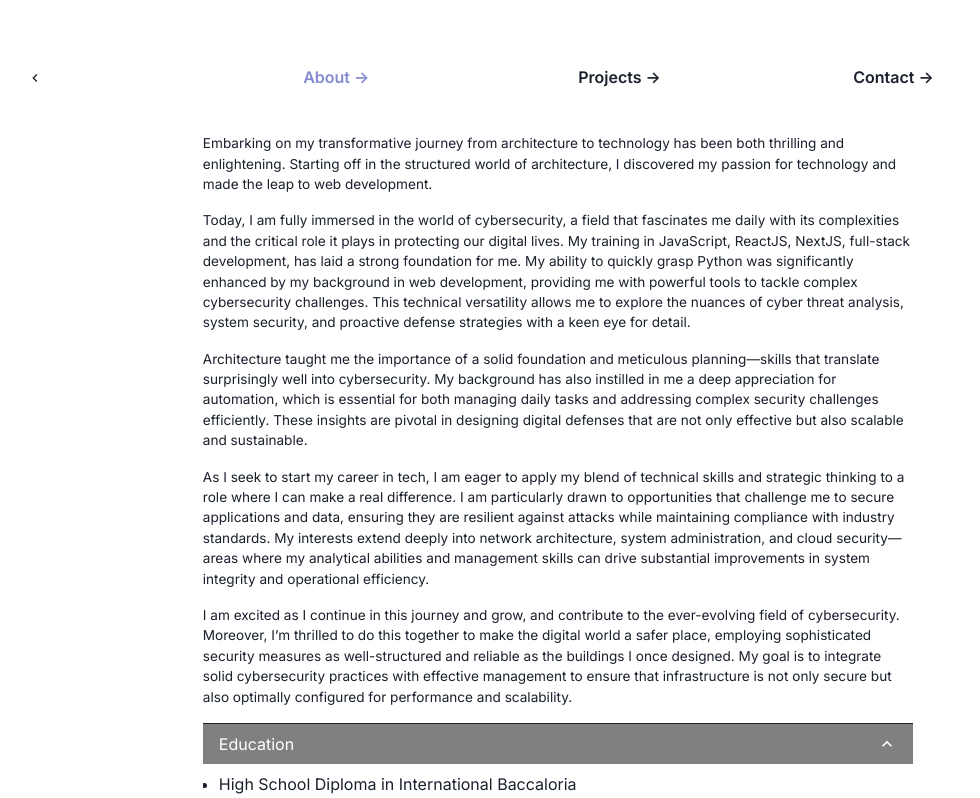
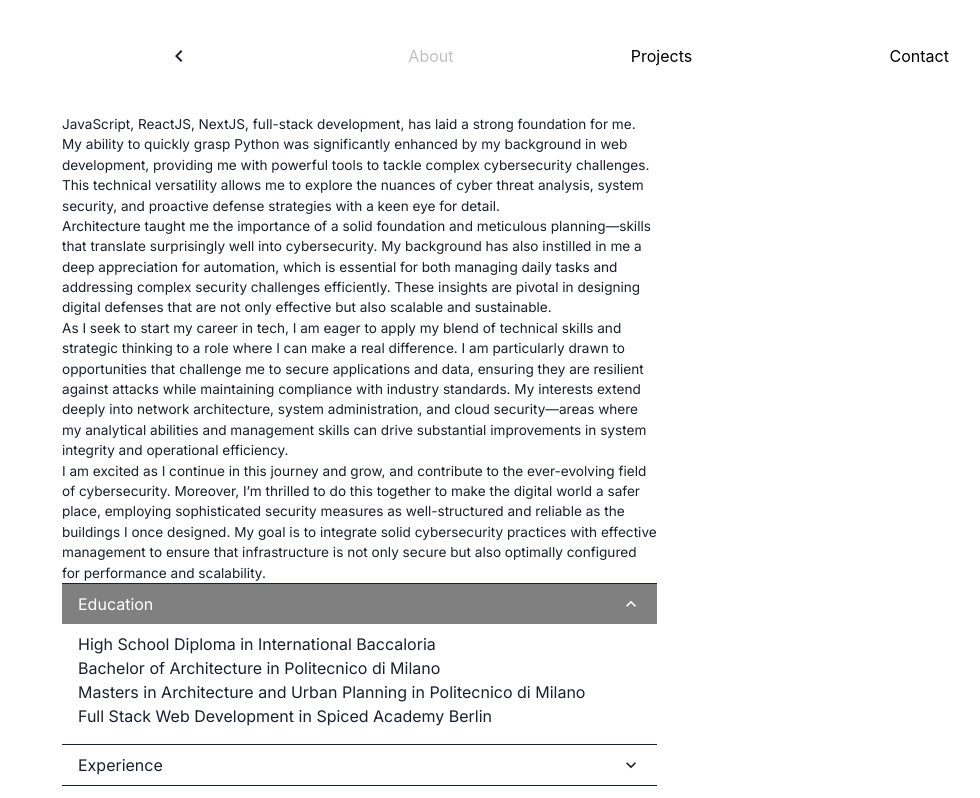
Before and after one commit to cincu/web-pcs, a Next.js app: page /about in a window 1280 px wide. Shown: the top 798 px of the page, without its empty margins (82-1062 px from the left). Built offline with nearby package versions, Linux system fonts and the light colour scheme.

Commit message:
css cleaning, chakra ui styling adaptin g. Navigation bar component, home page center tag and app component improved

```diff
--- a/package.json
+++ b/package.json
@@ -13,7 +13,7 @@
     "@chakra-ui/react": "^2.8.2",
     "@emotion/react": "^11.11.4",
     "@emotion/styled": "^11.11.5",
-    "framer-motion": "^11.1.7",
+    "framer-motion": "^11.2.12",
     "next": "14.2.3",
     "react": "^18",
     "react-dom": "^18",
--- a/public/Components/Navbar.js
+++ b/public/Components/Navbar.js
@@ -1,43 +1,137 @@
-import styles from "@/styles/Home.module.css";
+// components/Navbar.js
+import { useState } from "react";
+import {
+  Flex,
+  Link as ChakraLink,
+  IconButton,
+  useBreakpointValue,
+} from "@chakra-ui/react";
 import { useRouter } from "next/router";
-import Link from "next/link";
 import { ChevronLeftIcon } from "@chakra-ui/icons";
+import { motion } from "framer-motion";
+const MotionLink = motion(ChakraLink);
+
 export default function Navbar() {
   const router = useRouter();
+  const [activeLink, setActiveLink] = useState(router.pathname);
+
   function isActive(path) {
-    return router.pathname.startsWith(path) ? styles.active : "";
+    return router.pathname.startsWith(path) ? "active" : "";
   }
-  function isHome(path) {
+
+  function isHome() {
     return router.pathname === "/";
   }
+
+  const handleLinkClick = (path) => {
+    setActiveLink(path);
+  };
+
+  const flexDirection = useBreakpointValue({ base: "column", md: "row" });
+
   return (
-    <div className={styles.grid}>
-      {!isHome() && (
-        <Link className={styles.button} href="/">
-          <ChevronLeftIcon />
-        </Link>
-      )}
-      <Link className={`${styles.card} ${isActive("/about")}`} href="/about">
-        <h2>
-          About <span>-&gt;</span>
-        </h2>
-      </Link>
-      <Link
-        className={`${styles.card} ${isActive("/projects")}`}
-        href="/projects"
+    <Flex
+      as="nav"
+      w="100%"
+      p={7}
+      justifyContent="center"
+      bg="white"
+      position="fixed"
+      top="0"
+      zIndex="1000"
+      className="grid"
+    >
+      <Flex
+        w={{ base: "100%", md: "80%" }}
+        direction={flexDirection}
+        alignItems="center"
+        justifyContent="space-around"
       >
-        <h2>
-          Projects <span>-&gt;</span>
-        </h2>
-      </Link>
-      <Link
-        className={`${styles.card} ${isActive("/contact")}`}
-        href="/contact"
-      >
-        <h2>
-          Contact <span>-&gt;</span>
-        </h2>
-      </Link>
-    </div>
+        <MotionLink
+          href="/"
+          display="flex"
+          alignItems="center"
+          visibility={isHome() ? "hidden" : "visible"}
+          onClick={() => handleLinkClick("/")}
+          animate={{
+            x: activeLink === "/" ? 20 : 0,
+          }}
+          whileHover={{ x: 20 }}
+          transition={{ type: "spring", stiffness: 300 }}
+          _hover={{ textDecoration: "none" }}
+          p={4}
+        >
+          <ChevronLeftIcon
+            aria-label="Home"
+            boxSize={6}
+            _hover={{ color: "silver" }}
+            transition="color 0.3s"
+          />
+        </MotionLink>
+        <MotionLink
+          href="/about"
+          className={isActive("/about")}
+          onClick={() => handleLinkClick("/about")}
+          animate={{
+            x: activeLink === "/about" ? 20 : 0,
+          }}
+          whileHover={{ x: 20 }}
+          transition={{ type: "spring", stiffness: 300 }}
+          _hover={{
+            textDecoration: "none",
+            color: "silver",
+          }}
+          p={4}
+          display="flex"
+          alignItems="center"
+          justifyContent="center"
+          color={isActive("/about") ? "silver" : "black"}
+        >
+          About
+        </MotionLink>
+        <MotionLink
+          href="/projects"
+          className={isActive("/projects")}
+          onClick={() => handleLinkClick("/projects")}
+          animate={{
+            x: activeLink === "/projects" ? 20 : 0,
+          }}
+          whileHover={{ x: 20 }}
+          transition={{ type: "spring", stiffness: 300 }}
+          _hover={{
+            textDecoration: "none",
+            color: "silver",
+          }}
+          p={4}
+          display="flex"
+          alignItems="center"
+          justifyContent="center"
+          color={isActive("/projects") ? "silver" : "black"}
+        >
+          Projects
+        </MotionLink>
+        <MotionLink
+          href="/contact"
+          className={isActive("/contact")}
+          onClick={() => handleLinkClick("/contact")}
+          animate={{
+            x: activeLink === "/contact" ? 20 : 0,
+          }}
+          whileHover={{ x: 20 }}
+          transition={{ type: "spring", stiffness: 300 }}
+          _hover={{
+            textDecoration: "none",
+            color: "silver",
+          }}
+          p={4}
+          display="flex"
+          alignItems="center"
+          justifyContent="center"
+          color={isActive("/contact") ? "silver" : "black"}
+        >
+          Contact
+        </MotionLink>
+      </Flex>
+    </Flex>
   );
 }
--- a/src/pages/_app.js
+++ b/src/pages/_app.js
@@ -1,14 +1,24 @@
 import "@/styles/globals.css";
-import { ChakraProvider } from "@chakra-ui/react";
-import Footer from "../../public/Components/Footer";
+import { Box, Center, ChakraProvider, Container, Text } from "@chakra-ui/react";
 import useCincuStore from "@/store/useCincu";
-
+import Navbar from "../../public/Components/Navbar";
 export default function App({ Component, pageProps }) {
   const { cincu, updateCincu } = useCincuStore();
   return (
     <ChakraProvider>
-      <Component {...pageProps} />
-      <Footer cincu={cincu} />
+      <Box>
+        <Navbar />
+        <Center as="main" w="100%" minH="100vh" p={3}>
+          <Container maxW="container.lg">
+            <Component {...pageProps} />
+          </Container>
+        </Center>
+      </Box>
+      <Box as="footer" py={6} textAlign="center" w="100%">
+        <Text fontSize="sm">
+          © {new Date().getFullYear()} CCCM. All rights reserved.
+        </Text>
+      </Box>
     </ChakraProvider>
   );
 }
--- a/src/pages/about.js
+++ b/src/pages/about.js
@@ -14,7 +14,6 @@ export default function About() {
         <title> oiloʇɟᴙoq </title>
       </Head>
       <main className={`${styles.main} ${inter.className}`}>
-        <Navbar />
         <Cv />
         <Button className={styles.requestButton} colorScheme="blue">
           Request CV
--- a/src/pages/contact.js
+++ b/src/pages/contact.js
@@ -12,7 +12,6 @@ export default function Contact() {
         <title> oiloʇɟᴙoq </title>
       </Head>
       <main className={`${styles.main} ${inter.className}`}>
-        <Navbar />
         <h2>Contact</h2>
       </main>
     </div>
--- a/src/pages/index.js
+++ b/src/pages/index.js
@@ -40,7 +40,6 @@ export default function Home() {
         <title> oiloʇɟᴙoq </title>
       </Head>
       <main className={`${styles.main} ${inter.className}`}>
-        <Navbar />
         <div className={styles.center}>
           <Image
             className={styles.logo}
--- a/src/pages/projects/[id]/index.js
+++ b/src/pages/projects/[id]/index.js
@@ -43,7 +43,6 @@ export default function ProjectDetailPage() {
           <title>oiloʇɟᴙoq</title>
         </Head>
         <main className={`${styles.main} ${inter.className}`}>
-          <Navbar />
           <Post project={project} />
         </main>
       </div>
--- a/src/pages/projects/index.js
+++ b/src/pages/projects/index.js
@@ -14,7 +14,6 @@ export default function Projects() {
         <title> oiloʇɟᴙoq </title>
       </Head>
       <main className={`${styles.main} ${inter.className}`}>
-        <Navbar />
         <Cards />
       </main>
     </div>
--- a/src/styles/Home.module.css
+++ b/src/styles/Home.module.css
@@ -4,14 +4,7 @@
   flex-direction: row;
   min-width: 200px;
 }
-.main {
-  display: flex;
-  flex-direction: column;
-  align-items: center;
-  gap: 1rem;
-  padding: 3rem;
-  min-height: 100vh;
-}
+
 .postContainer {
   display: flex;
   flex-direction: column;
@@ -84,16 +77,15 @@
   font-family: var(--font-mono);
 }
 .footer {
-  display: flex;
+  position: fixed;
+  bottom: 0px;
   justify-content: center;
   align-items: center;
 }
 
 .grid {
-  display: grid;
-  grid-template-columns: repeat(4, minmax(25%, auto));
-  max-width: var(--max-width);
-  width: 100%;
+  margin: 1rem;
+  display: flex;
 }
 .accordion {
   width: 60%;
@@ -119,8 +111,16 @@
 .button {
   padding: 1rem 1.2rem;
 }
+.grid {
+  height: 3rem;
+  display: flex;
+  justify-content: center;
+}
+
 .active {
-  color: rgb(131, 139, 207);
+  background-color: teal;
+  color: white;
+  border-radius: 0.375rem; /* This is 6px in rems */
 }
 
 .card,
@@ -140,15 +140,6 @@
   font-size: 0.9rem;
   line-height: 1.5;
   max-width: 30ch;
-}
-
-.center {
-  display: flex;
-  gap: 5rem;
-  justify-content: center;
-  align-items: center;
-  position: relative;
-  padding: 6rem;
 }
 
 .center::before {
@@ -180,121 +171,3 @@
   border-radius: 0%;
   transform: scaleX(-1);
 }
-/* Enable hover only on non-touch devices */
-@media (hover: hover) and (pointer: fine) {
-  .card:hover {
-    background: rgba(var(--card-rgb), 0.1);
-    border: 1px solid rgba(var(--card-border-rgb), 0.15);
-  }
-
-  .card:hover span {
-    transform: translateX(4px);
-  }
-}
-
-@media (prefers-reduced-motion) {
-  .card:hover span {
-    transform: none;
-  }
-}
-
-/* Mobile */
-@media (max-width: 700px) {
-  .content {
-    padding: 4rem;
-  }
-
-  .grid {
-    grid-template-columns: 1fr;
-    margin-bottom: 120px;
-    max-width: 320px;
-    text-align: center;
-  }
-
-  .card {
-    padding: 1rem 2.5rem;
-  }
-
-  .card h2 {
-    margin-bottom: 0.5rem;
-  }
-
-  .center {
-    padding: 8rem 0 6rem;
-  }
-
-  .center::before {
-    transform: none;
-    height: 300px;
-  }
-
-  .description {
-    font-size: 0.8rem;
-  }
-
-  .description a {
-    padding: 1rem;
-  }
-
-  .description p,
-  .description div {
-    display: flex;
-    justify-content: center;
-    position: fixed;
-    width: 100%;
-  }
-
-  .description p {
-    align-items: center;
-    inset: 0 0 auto;
-    padding: 2rem 1rem 1.4rem;
-    border-radius: 0;
-    border: none;
-    border-bottom: 1px solid rgba(var(--callout-border-rgb), 0.25);
-    background: linear-gradient(
-      to bottom,
-      rgba(var(--background-start-rgb), 1),
-      rgba(var(--callout-rgb), 0.5)
-    );
-    background-clip: padding-box;
-    backdrop-filter: blur(24px);
-  }
-
-  .description div {
-    align-items: flex-end;
-    pointer-events: none;
-    inset: auto 0 0;
-    padding: 2rem;
-    height: 200px;
-    background: linear-gradient(
-      to bottom,
-      transparent 0%,
-      rgb(var(--background-end-rgb)) 40%
-    );
-    z-index: 1;
-  }
-}
-
-/* Tablet and Smaller Desktop */
-@media (min-width: 701px) and (max-width: 1120px) {
-  .grid {
-    grid-template-columns: repeat(2, 50%);
-  }
-}
-
-@media (prefers-color-scheme: dark) {
-  .vercelLogo {
-  }
-
-  .logo {
-  }
-}
-
-@keyframes rotate {
-  from {
-    transform: rotate(360deg);
-  }
-  to {
-    transform: rotate(0deg);
-  }
-}
--- a/src/styles/globals.css
+++ b/src/styles/globals.css
@@ -1,98 +1,13 @@
-:root {
-  --max-width: 1100px;
-  --border-radius: 12px;
-  --font-mono: ui-monospace, Menlo, Monaco, "Cascadia Mono", "Segoe UI Mono",
-    "Roboto Mono", "Oxygen Mono", "Ubuntu Monospace", "Source Code Pro",
-    "Fira Mono", "Droid Sans Mono", "Courier New", monospace;
-
-  --foreground-rgb: 0, 0, 0;
-  --background-start-rgb: 214, 219, 220;
-  --background-end-rgb: 255, 255, 255;
-
-  --primary-glow: conic-gradient(
-    from 180deg at 50% 50%,
-    #16abff33 0deg,
-    #0885ff33 55deg,
-    #54d6ff33 120deg,
-    #0071ff33 160deg,
-    transparent 360deg
-  );
-  --secondary-glow: radial-gradient(
-    rgba(255, 255, 255, 1),
-    rgba(255, 255, 255, 0)
-  );
-
-  --tile-start-rgb: 239, 245, 249;
-  --tile-end-rgb: 228, 232, 233;
-  --tile-border: conic-gradient(
-    #00000080,
-    #00000040,
-    #00000030,
-    #00000020,
-    #00000010,
-    #00000010,
-    #00000080
-  );
-
-  --callout-rgb: 238, 240, 241;
-  --callout-border-rgb: 172, 175, 176;
-  --card-rgb: 180, 185, 188;
-  --card-border-rgb: 131, 134, 135;
-}
-
-@media (prefers-color-scheme: dark) {
-  :root {
-    --foreground-rgb: 255, 255, 255;
-    --background-start-rgb: 0, 0, 0;
-    --background-end-rgb: 0, 0, 0;
-
-    --primary-glow: radial-gradient(rgba(1, 65, 255, 0.4), rgba(1, 65, 255, 0));
-    --secondary-glow: linear-gradient(
-      to bottom right,
-      rgba(1, 65, 255, 0),
-      rgba(1, 65, 255, 0),
-      rgba(1, 65, 255, 0.3)
-    );
-
-    --tile-start-rgb: 2, 13, 46;
-    --tile-end-rgb: 2, 5, 19;
-    --tile-border: conic-gradient(
-      #ffffff80,
-      #ffffff40,
-      #ffffff30,
-      #ffffff20,
-      #ffffff10,
-      #ffffff10,
-      #ffffff80
-    );
-
-    --callout-rgb: 20, 20, 20;
-    --callout-border-rgb: 108, 108, 108;
-    --card-rgb: 100, 100, 100;
-    --card-border-rgb: 200, 200, 200;
-  }
-}
-
 * {
+  margin: 0;
+  padding: 0;
   box-sizing: border-box;
-  padding: 0;
-  margin: 0;
 }
 
 html,
 body {
-  max-width: 100vw;
-  overflow-x: hidden;
-}
-
-body {
-  color: rgb(var(--foreground-rgb));
-  background: linear-gradient(
-      to bottom,
-      transparent,
-      rgb(var(--background-end-rgb))
-    )
-    rgb(var(--background-start-rgb));
+  height: 100%;
+  font-family: "Arial", sans-serif;
 }
 
 a {
@@ -100,8 +15,6 @@ a {
   text-decoration: none;
 }
 
-@media (prefers-color-scheme: dark) {
-  html {
-    color-scheme: dark;
-  }
+ul {
+  list-style: none;
 }
```
Also changed, not shown: public/Components/Welcome.js (added, +45 -0 lines), 1 other file (tests, documents, lock files or other folders).
